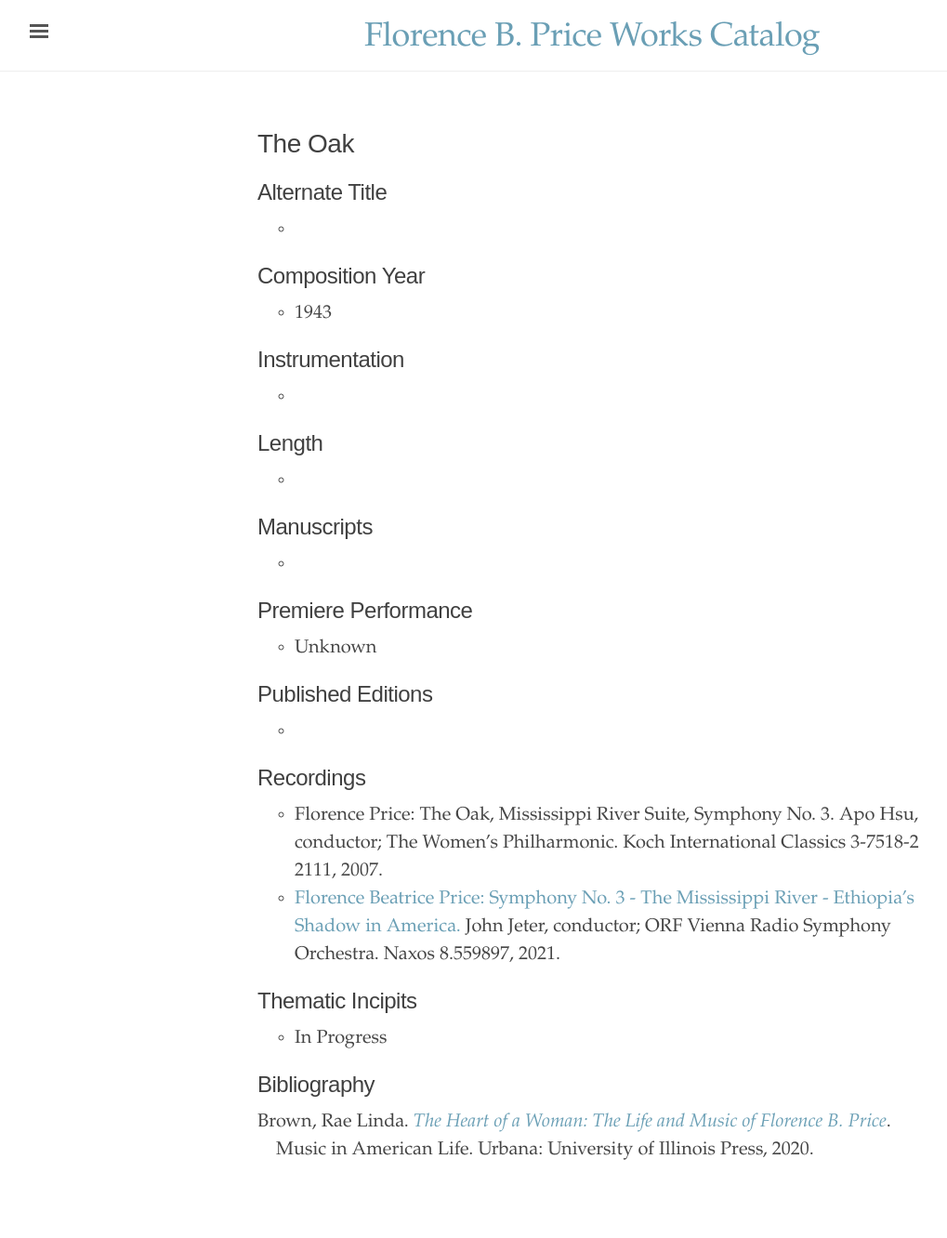
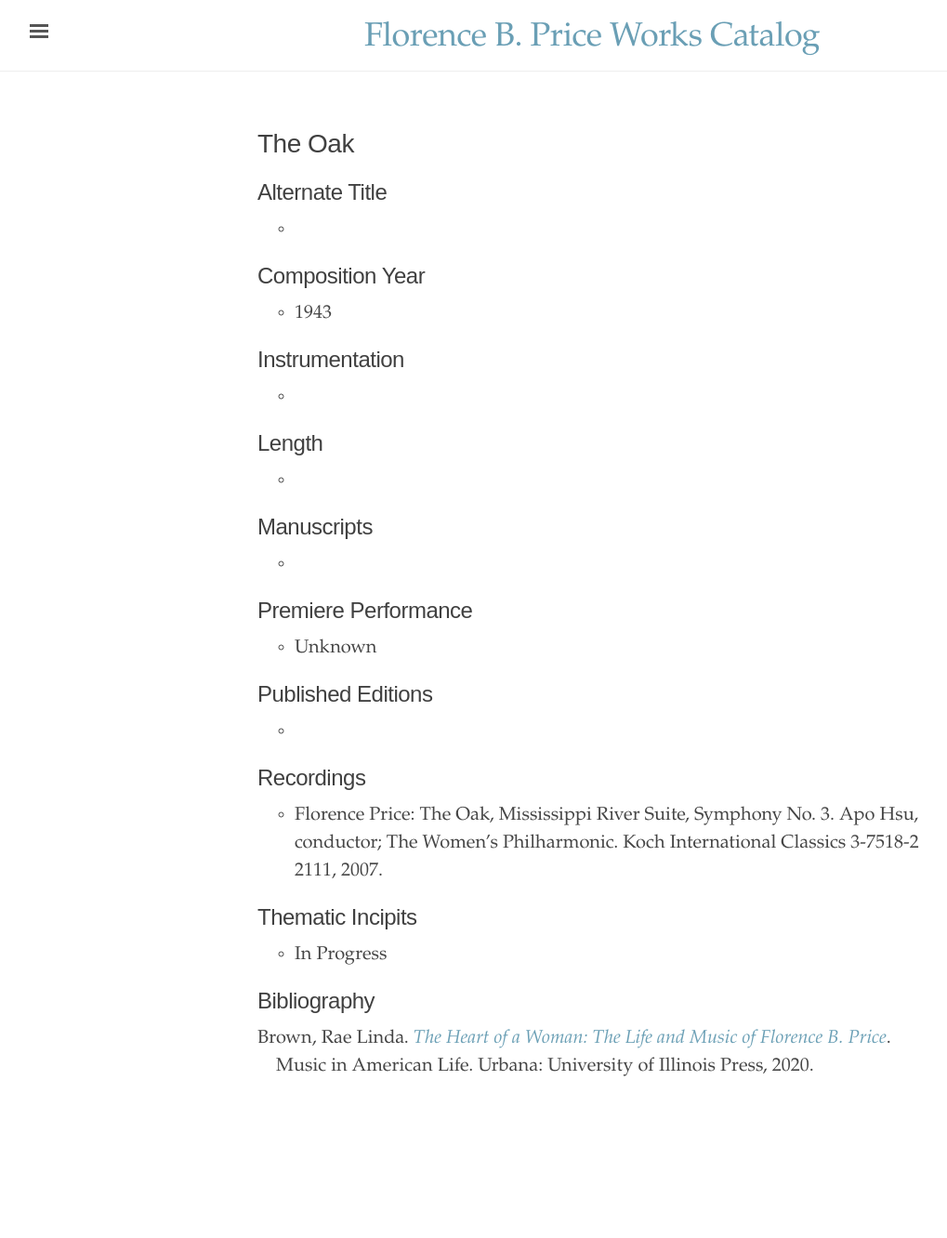
Before and after one commit to dwshadle/florence-price-catalog, a Jekyll site: the page built from _texts/price-the-oak.md, in a window 1280 px wide. Shown: the whole page at 93% size, without its empty margins (3-1022 px from the left). Built offline with Jekyll 4.4.1, drawn with Linux system fonts in a browser that asks for light colours; after the commit the page ends 1242 px from its top, so only the background shows below that.

Commit message:
Update price-the-oak.md

```diff
--- a/_texts/price-the-oak.md
+++ b/_texts/price-the-oak.md
@@ -29,7 +29,6 @@ permalink: /price-the-oak/
 
 ## Recordings
 - Florence Price: The Oak, Mississippi River Suite, Symphony No. 3. Apo Hsu, conductor; The Women's Philharmonic. Koch International Classics 3-7518-2 2111, 2007.
-- <a href="https://www.naxos.com/CatalogueDetail/?id=8.559897" target="_blank">Florence Beatrice Price: Symphony No. 3 - The Mississippi River - Ethiopia's Shadow in America.</a> John Jeter, conductor; ORF Vienna Radio Symphony Orchestra. Naxos 8.559897, 2021.
 
 ## Thematic Incipits
 - In Progress
```
